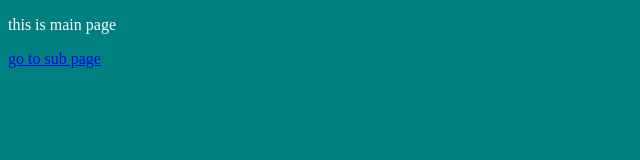
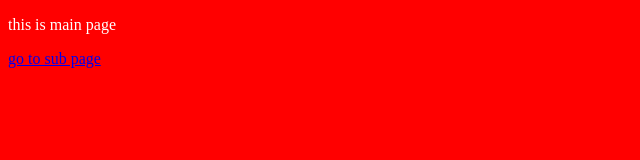
Before and after one commit to githubnewer/githubnewer.github.io, a plain HTML site: page index.html in a window 1280 px wide. Shown: the whole page, without its empty margins (0-640 px from the left). Drawn offline with Linux system fonts and the light colour scheme.

Commit message:
Update index.html

```diff
--- a/index.html
+++ b/index.html
@@ -3,7 +3,7 @@
 <head>
 <title>this is title</title>
 <style>
-body{background:teal;color:white;}
+body{background:red;color:white;}
 </style>
 </head>
 
```
